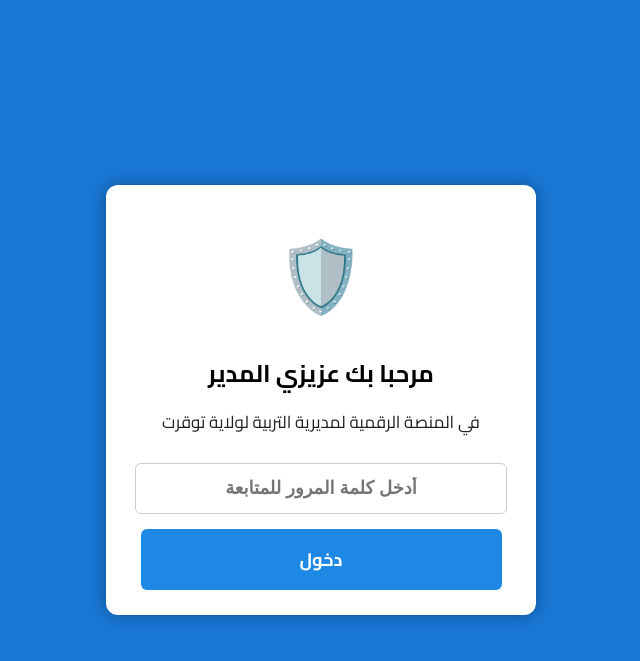
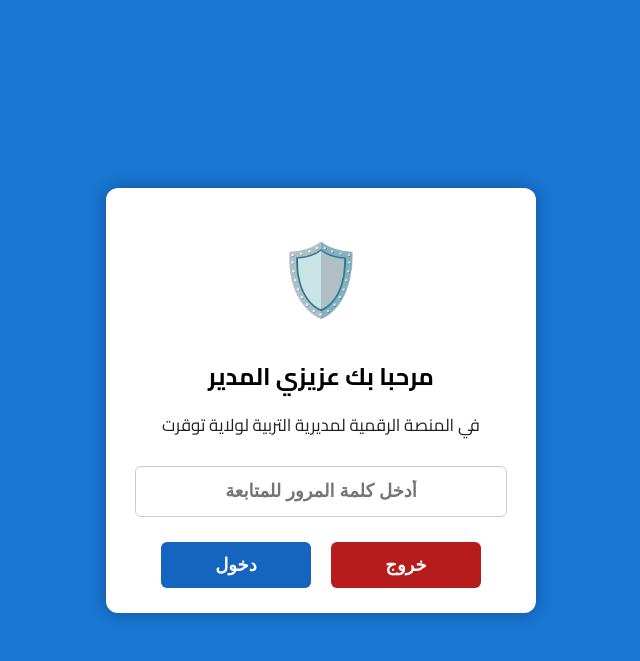
Before and after one commit to hocinebno3131-source/flask_app, a Flask app: page /user in a window 1280 px wide. Shown: the top 661 px of the page, without its empty margins (319-959 px from the left). Run offline with Flask 3, Linux system fonts and the light colour scheme.

Commit message:
Update admin_login.html

```diff
--- a/templates/admin_login.html
+++ b/templates/admin_login.html
@@ -18,7 +18,6 @@
         .box {
             background: white;
             width: 380px;
-            height: 380px;
             border-radius: 12px;
             text-align: center;
             padding: 25px;
@@ -33,12 +32,28 @@
             border-radius: 6px; border: 1px solid #ccc;
             font-size: 18px; text-align: center; font-weight: 600;
         }
-        button {
-            width: 95%; padding: 14px; background: #1e88e5; border: none;
-            color: white; font-size: 18px; font-weight: 700; border-radius: 6px;
-            cursor: pointer; font-family: 'Cairo', sans-serif;
+        .buttons {
+            display: flex;
+            justify-content: center;
+            gap: 20px;
+            margin-top: 10px;
         }
-        button:hover { background: #1565c0; }
+        .btn {
+            width: 150px;
+            padding: 12px 0;
+            font-size: 18px;
+            font-weight: 700;
+            border-radius: 6px;
+            text-align: center;
+            text-decoration: none;
+            color: white;
+            border: none;
+            cursor: pointer;
+        }
+        .btn-login { background-color: #1565c0; }
+        .btn-login:hover { background-color: #0d47a1; }
+        .btn-exit { background-color: #b71c1c; }
+        .btn-exit:hover { background-color: #7f0000; }
         .message { color: red; font-size: 14px; margin-bottom: 10px; }
     </style>
 </head>
@@ -55,10 +70,12 @@
 
     <!-- الفورم لتسجيل الدخول -->
     <form method="POST" action="{{ request.path }}">
-    <input type="password" name="password" placeholder="أدخل كلمة المرور للمتابعة" required>
-    <button type="submit">دخول</button>
-</form>
-
+        <input type="password" name="password" placeholder="أدخل كلمة المرور للمتابعة" required>
+        <div class="buttons">
+            <button type="submit" class="btn btn-login">دخول</button>
+            <button type="button" class="btn btn-exit" onclick="window.location.href='/'">خروج</button>
+        </div>
+    </form>
 </div>
 
 </body>
```
